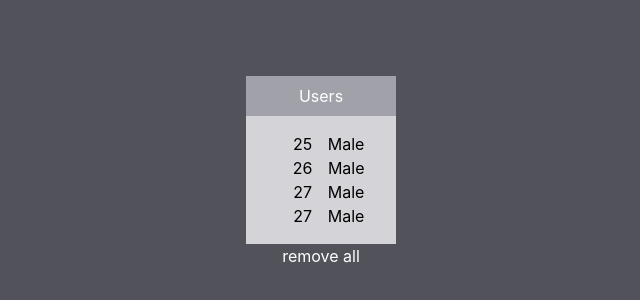
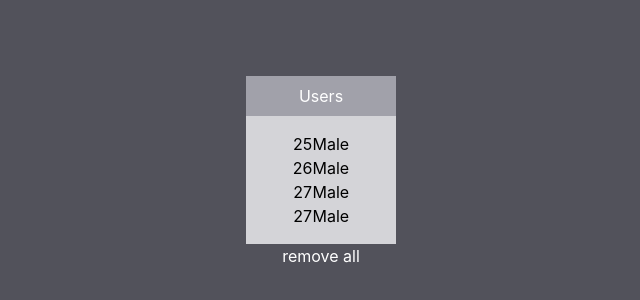
Before and after one commit to Ameer2000Mzori/Birthday-App-React, a React (Create React App) app: page / in a window 1280 px wide. Shown: the part 228-528 px from the top of the page, without its empty margins (319-959 px from the left). Built offline with nearby package versions, Linux system fonts and the light colour scheme.

Commit message:
updated the users and made own componenet

```diff
--- a/src/component/User.jsx
+++ b/src/component/User.jsx
@@ -1,7 +1,22 @@
 import React from 'react'
 
-const User = () => {
-  return <div>User</div>
+const User = ({ users }) => {
+  return (
+    <div>
+      {users.map((user, index) => (
+        <div
+          key={index}
+          className="flex flex-row text-center items-center justify-evenly w-[100%] text-black"
+        >
+          <ul className="flex flex-row justify-between w-full">
+            <li>{user.name}</li>
+            <li>{user.age}</li>
+            <li>{user.gender}</li>
+          </ul>
+        </div>
+      ))}
+    </div>
+  )
 }
 
 export default User
--- a/src/component/Users.jsx
+++ b/src/component/Users.jsx
@@ -1,6 +1,6 @@
 import React, { useState, useRef, useCallback } from 'react'
 import { userData } from './hooks/UsersData.js'
-
+import User from './User.jsx'
 const Users = () => {
   const [users, setUsers] = useState(userData)
   const userTitle = useRef(null)
@@ -20,18 +20,7 @@ const Users = () => {
           Users
         </h1>
         <ul className=" bg-zinc-300 p-4 w-[150px] flex flex-col text-center items-center justify-center">
-          {users.map((user, index) => {
-            return (
-              <div
-                key={index}
-                className="flex flex-row text-center items-center justify-evenly w-[100%] text-black"
-              >
-                <li>{user.name} </li>
-                <li>{user.age} </li>
-                <li>{user.gender} </li>
-              </div>
-            )
-          })}
+          <User users={users} />
         </ul>
         {users.length > 1 ? (
           <button
```
